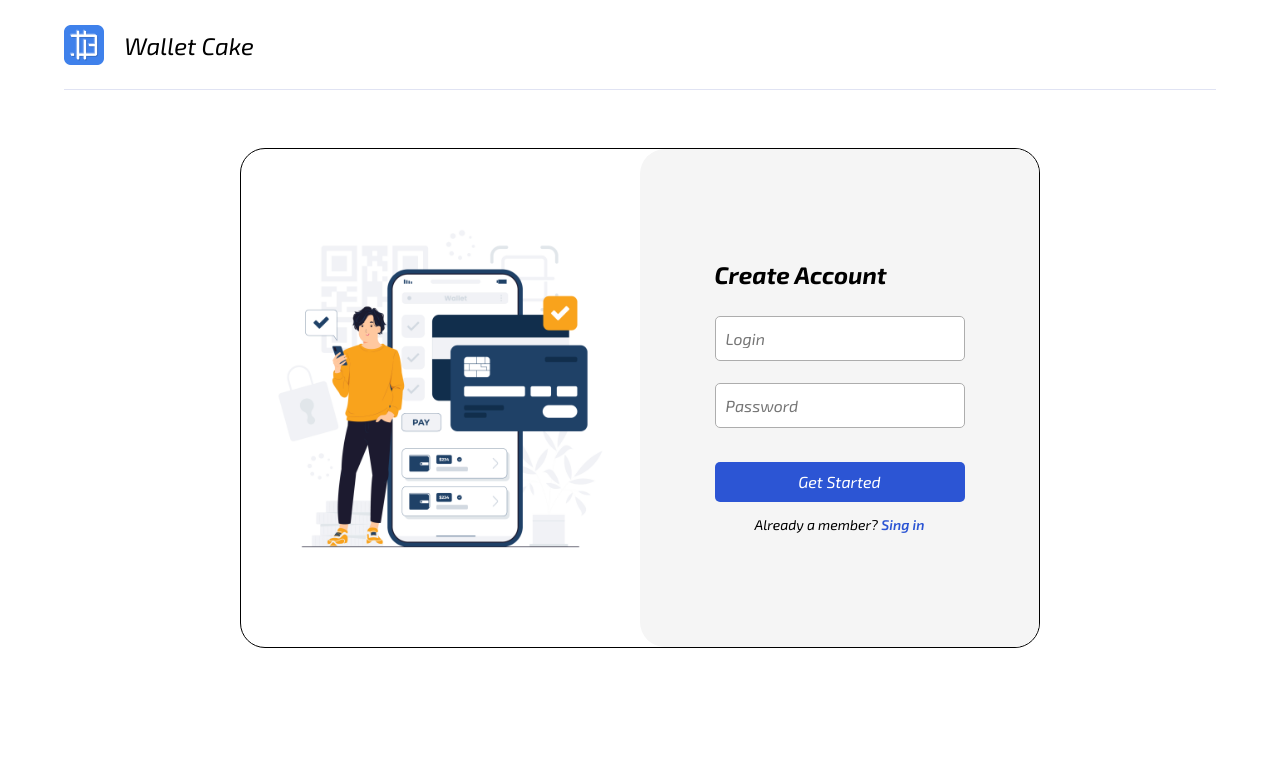
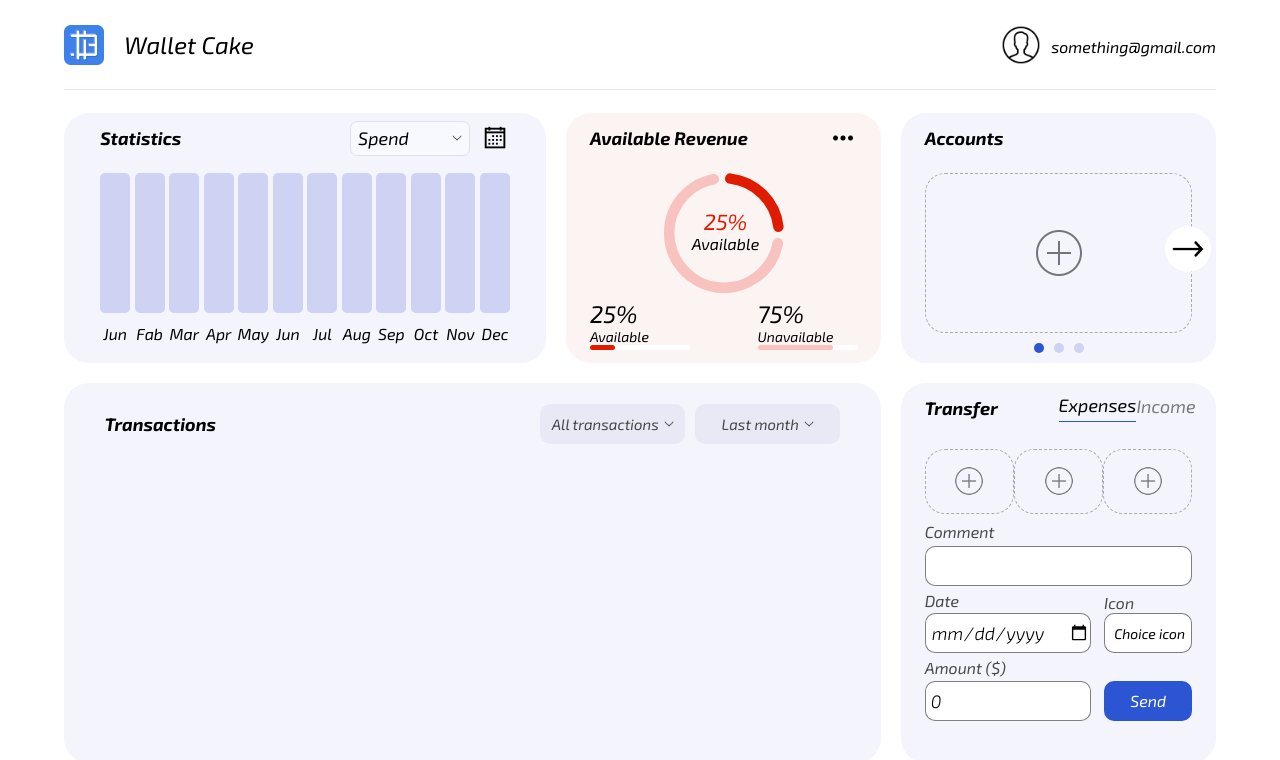
Before and after one commit to SoftBoy4k/Wallet-Cake, a React (Vite) app: page /sing-in in a window 1280 px wide. Shown: the top 760 px of the page. Built offline with nearby package versions, Linux system fonts and the light colour scheme.

Commit message:
update header styles in 'statistics' component

```diff
--- a/src/App.tsx
+++ b/src/App.tsx
@@ -1,6 +1,6 @@
 import './App.css'
-// import HomePage from './Pages/HomePage/HomePage'
-import SingInPage from './Pages/SingInPage/SingInPage.tsx'
+import HomePage from './Pages/HomePage/HomePage'
+// import SingInPage from './Pages/SingInPage/SingInPage.tsx'
 import { Header } from './components/Header/Header.tsx'
 
 
@@ -9,8 +9,8 @@ function App() {
   return (
     <div className='app'>
       <Header/>
-      {/* <HomePage/> */}
-      <SingInPage/>
+      <HomePage/>
+      {/* <SingInPage/> */}
     </div>
   )
 }
--- a/src/components/Header/Header.css
+++ b/src/components/Header/Header.css
@@ -2,6 +2,9 @@
     width: 100%;
     max-height: 90px;
     border-bottom: 1px solid #e0e3f3;
+    display: flex;
+    justify-content: space-between;
+    align-items: center;
 }
 
 .logo {
@@ -20,3 +23,25 @@
 .logo > p {
     font-size: 24px;
 }
+
+.profile {
+    display: flex;
+    max-width: 300px;
+    align-items: center;
+    justify-content: space-between;
+    overflow: hidden;
+}
+
+.profile__icon {
+    cursor: pointer;
+    width: 40px;
+    height: 40px;
+    border-radius: 50%;
+    margin-right: 10px;
+}
+
+.profile__text {
+    cursor: pointer;
+    height: 15px;
+    white-space: nowrap;
+}
--- a/src/components/Header/Header.tsx
+++ b/src/components/Header/Header.tsx
@@ -1,5 +1,6 @@
 import logo from '../../assets/logo.png'
 import './Header.css'
+import profileIcon from '../../icons/profile.png'
 
 export const Header = () => {
   return (
@@ -8,6 +9,11 @@ export const Header = () => {
             <img src={logo} alt="logo"/>
             <p>Wallet Cake</p>
         </div>
+
+        <div className='profile'>
+          <img className='profile__icon' src={profileIcon} alt='profile icon'/>
+          <p className='profile__text'>something@gmail.com</p>
+        </div>
     </div>
   )
 }
--- a/src/components/Statistics/Statistics.css
+++ b/src/components/Statistics/Statistics.css
@@ -6,23 +6,38 @@
 }
 
 .statistics__header-options {
-    width: 120px;
+    width: 160px;
     display: flex;
     align-items: center;
     justify-content: space-between;
 }
 
-.statistics__header-options > p {
+.statistics__operations {
     cursor: pointer;
-    width: 70px;
+    width: 120px;
+    height: 35px;
     display: flex;
     align-items: center;
+    justify-content: space-between;
+    background-color: #f8f9ff;
+    border: 1px solid #dfe0eb;
+    padding: 0 7px;
+    border-radius: 7px;
 }
 
-.statistics__header-options > img {
+.statistics__operations-active {
+    border: 1px solid #2C55D4;
+}
+
+.statistics__calendar  {
     cursor: pointer;
     width: 30px;
     height: 30px;
+}
+
+.statistics__calendar-active {
+    background-color: #dcdeef;
+    box-shadow: 0px 0px 4px #bec0d3;
 }
 
 .statistics__drop-down__icon {
@@ -34,18 +49,36 @@
 .statistics__operations-selection {
     cursor: pointer;
     position: absolute;
-    background-color: #CED2F3;
-    top: 35px;
-    width: 70px;
+    top: 45px;
+    width: 120px;
+    height: 35px;
+    display: flex;
+    align-items: center;
+    justify-content: space-between;
+    background-color: #f8f9ff;
+    border: 1px solid #dfe0eb;
+    border-radius: 7px;
+}
+
+.statistics__operations-selection > p {
+    display: flex;
+    align-items: center;
+    width: 100%;
+    height: 100%;
+    padding: 0 7px;
 }
 
 .statistics__operations-selection:hover {
-    background-color: #b8bcda;
+    background-color: #CED2F3;
+    border: 1px solid #ffffff;
+    box-shadow: 2px 2px 4px hsl(227, 20%, 81%);
+    color: #2C55D4;
+    cursor: pointer;
 }
 
 .statistics__year-selection {
     top: 45px;
-    right: 27px;
+    right: 0px;
     position: absolute;
     background-color: #F3F4FC;
     border: 1px solid #b8bcda;
@@ -54,29 +87,43 @@
     justify-content: center;
     border-radius: 10px;
     padding: 5px 0;
-    width: 60px;
-    height: 100px;
+    width: 120px;
+    height: 135px;
 }
 
 .statistics__year-selection > ul {
     width: 100%;
     height: 100%;
     list-style: none;
+    display: flex;
+    flex-wrap: wrap;
+    justify-content: center;
 }
 
 .statistics__year {
-    padding-left: 2px;
+    display: flex;
+    align-items: center;
+    width: 95%;
+    height: 30px;
+    border-radius: 7px;
+    padding-left: 7px;
     display: flex;
     align-items: center;
 }
 
 .statistics__year:hover {
     background-color: #CED2F3;
+    color: #2C55D4;
     cursor: pointer;
 }
 
 .statistics__year--active {
-    padding-left: 2px;
+    display: flex;
+    align-items: center;
+    width: 95%;
+    height: 30px;
+    border-radius: 7px;
+    padding-left: 7px;
     background-color: #2C55D4;
     color: #fff;
 }
--- a/src/components/Statistics/Statistics.tsx
+++ b/src/components/Statistics/Statistics.tsx
@@ -35,7 +35,10 @@ export const Statistics = () => {
         <div className='block__header'>
           <h4>Statistics</h4>
           <div className='statistics__header-options'>
-            <p onClick={() => {setIsOperationsSelectionActived(!isOperationsSelectionActived)}}>
+            <p
+              className={isOperationsSelectionActived ? 'statistics__operations statistics__operations-active' : 'statistics__operations'}
+              onClick={() => {setIsOperationsSelectionActived(!isOperationsSelectionActived)}}
+            >
               {currentOperation}
               <img
                 className='statistics__drop-down__icon'
@@ -67,6 +70,7 @@ export const Statistics = () => {
               })}
             </div>
             <img
+              className={isYearSelectionActived ? "statistics__calendar statistics__calendar-active" : 'statistics__calendar' }
               src={calendarIcon}
               alt="year selection"
               onClick={() => setIsYearSelectionActived(!isYearSelectionActived)}
--- a/src/components/Transactions/Transactions.css
+++ b/src/components/Transactions/Transactions.css
@@ -14,11 +14,11 @@
    width: 300px;
    justify-content: space-between;
    align-items: center;
-   cursor: pointer;
    position: relative;
 }
 
 .transactions__header__btn {
+    cursor: pointer;
     display: flex;
     width: 145px;
     height: 40px;
@@ -34,10 +34,6 @@
 .transactions__header__btn:hover {
     background-color: #d8d8e2;
 }
-
-/* .transactions__header__btn-2 {
-    width: 110px;
-} */
 
 .transactions__header__btns > div > img {
     width: 10px;
```
Also changed, not shown: src/icons/profile.png (added).
